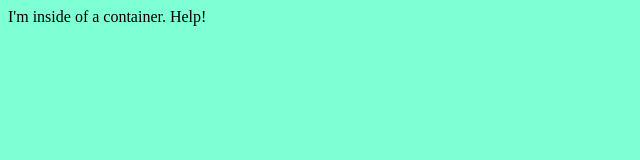
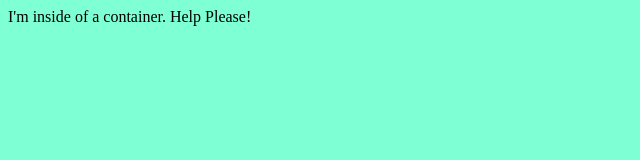
Before and after one commit to calamarzo/imagina_project, a plain HTML site: page content/index.html in a window 1280 px wide. Shown: the full height of the page, 0-640 px from the left. Drawn offline with Linux system fonts and the light colour scheme.

Commit message:
Update index.html

```diff
--- a/content/index.html
+++ b/content/index.html
@@ -9,7 +9,7 @@
 </head>
 
 <body>
-    I'm inside of a container. Help!
+    I'm inside of a container. Help Please!
 </body>
 
 </html>
```
